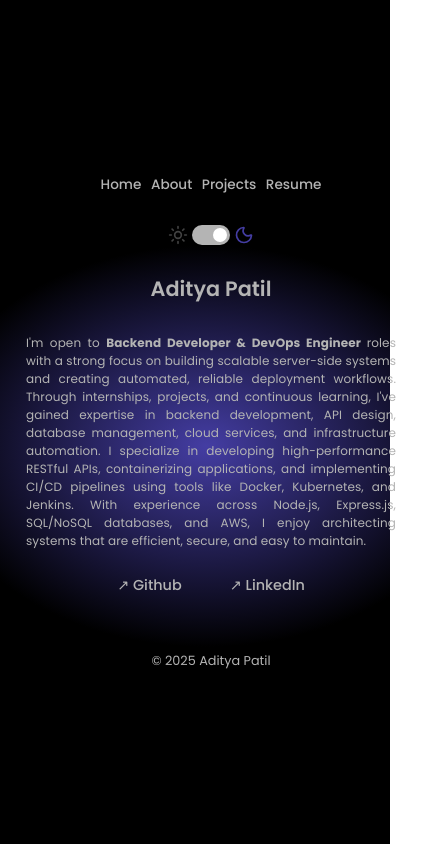
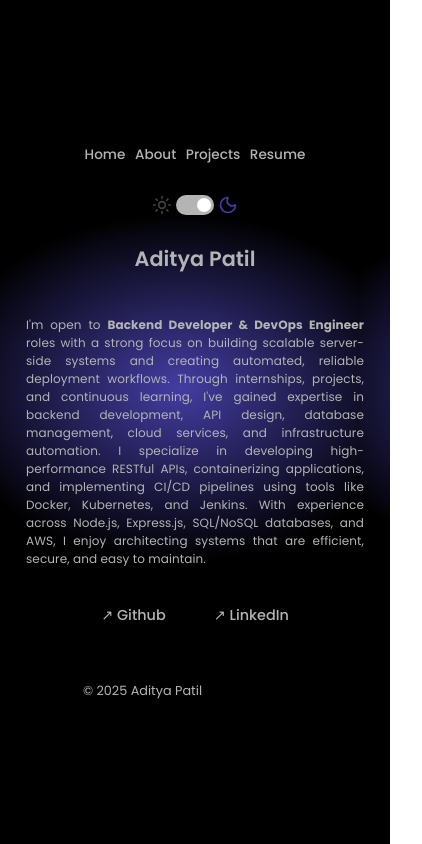
Before and after one commit to AdityaPatil0708/portfolio, a React (Vite) app: page / in a window 390 px wide. Shown: the whole page, 422 px wide, since content can reach past the window. Built offline with nearby package versions, Linux system fonts and the light colour scheme.

Commit message:
configured mobile responsiveness

```diff
--- a/src/landing.css
+++ b/src/landing.css
@@ -224,17 +224,22 @@ body::before {
 }
 
 /* Tablet and Mobile */
-@media (max-width: 800px) {
+@media (max-width: 900px) {
     .app {
         width: 100%;
+        max-width: 100%;
         padding: 1rem;
-        max-width: 100%;
+        display: flex;
+        flex-direction: column;
+        align-items: center;
+        box-sizing: border-box;
     }
 
     .navbar {
         flex-direction: column;
         gap: 1rem;
         align-items: center;
+        width: 100%;
     }
 
     .navbar ul {
@@ -251,6 +256,10 @@ body::before {
     .hero {
         text-align: center;
         padding-top: 1rem;
+        width: 100%;
+        display: flex;
+        flex-direction: column;
+        align-items: center;
     }
 
     .hero h1 {
@@ -260,49 +269,9 @@ body::before {
     .hero p {
         font-size: 0.85rem;
         padding-right: 0;
-    }
-
-    .hero img {
-        width: 90%;
-    }
-
-    .footer {
         text-align: center;
     }
-
-    .footer .links {
-        flex-direction: column;
-        gap: 1rem;
-        align-items: center;
-    }
-
-    /* Mobile gradient adjustments */
-    body::before {
-        background: radial-gradient(ellipse 120% 60% at center,
-                var(--bg-gradient-start) 0%,
-                var(--bg-gradient-end) 40%);
-        animation: smoothBreathMobile 8s ease-in-out infinite;
-    }
-
-    :root[data-theme="light"] body::before {
-        background: radial-gradient(ellipse 120% 60% at center,
-                var(--bg-gradient-start) 10%,
-                var(--bg-gradient-end) 40%);
-    }
-
-    @keyframes smoothBreathMobile {
-
-        0%,
-        100% {
-            background-size: 95% 95%;
-        }
-
-        50% {
-            background-size: 110% 110%;
-        }
-    }
 }
-
 /* Small Mobile Phones */
 @media (max-width: 480px) {
     .navbar ul {
```
